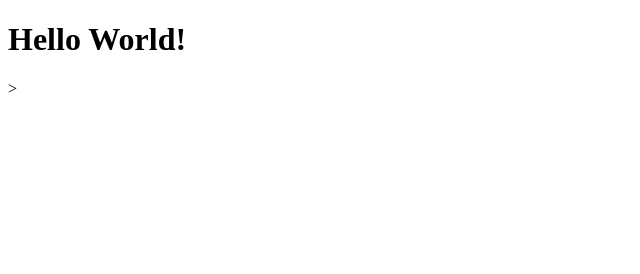
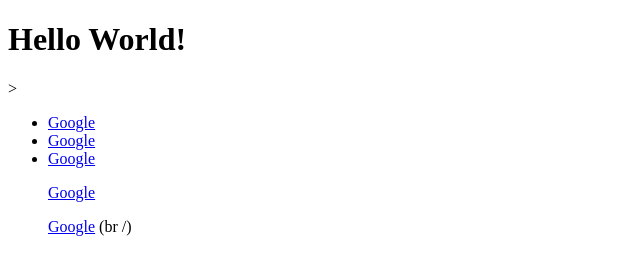
Before and after one commit to bethpresten/Day-3-warmup, a plain HTML site: page index.html in a window 1280 px wide. Shown: the whole page, without its empty margins (0-640 px from the left). Drawn offline with Linux system fonts and the light colour scheme.

Commit message:
added three examples of separate lines for links

```diff
--- a/index.html
+++ b/index.html
@@ -13,6 +13,26 @@
     </head>
     <body>
         <h1>Hello World!</h1>>
+    <ul>
+        <li>
+            <a href="http://www.google.com">Google</a>
+
+        </li>
+        <li>
+            <a href="http://www.google.com">Google</a>
+        </li>
+        <li>
+            <a href="http://www.google.com">Google</a>
+        </li>
+
+        <p>
+            <a href="http://www.google.com">Google</a>
+        </p>
+
+        <a href="http://www.google.com">Google</a> (br /)
+
+
+    </ul>
 
         <script src="" async defer></script>
     </body>
```
